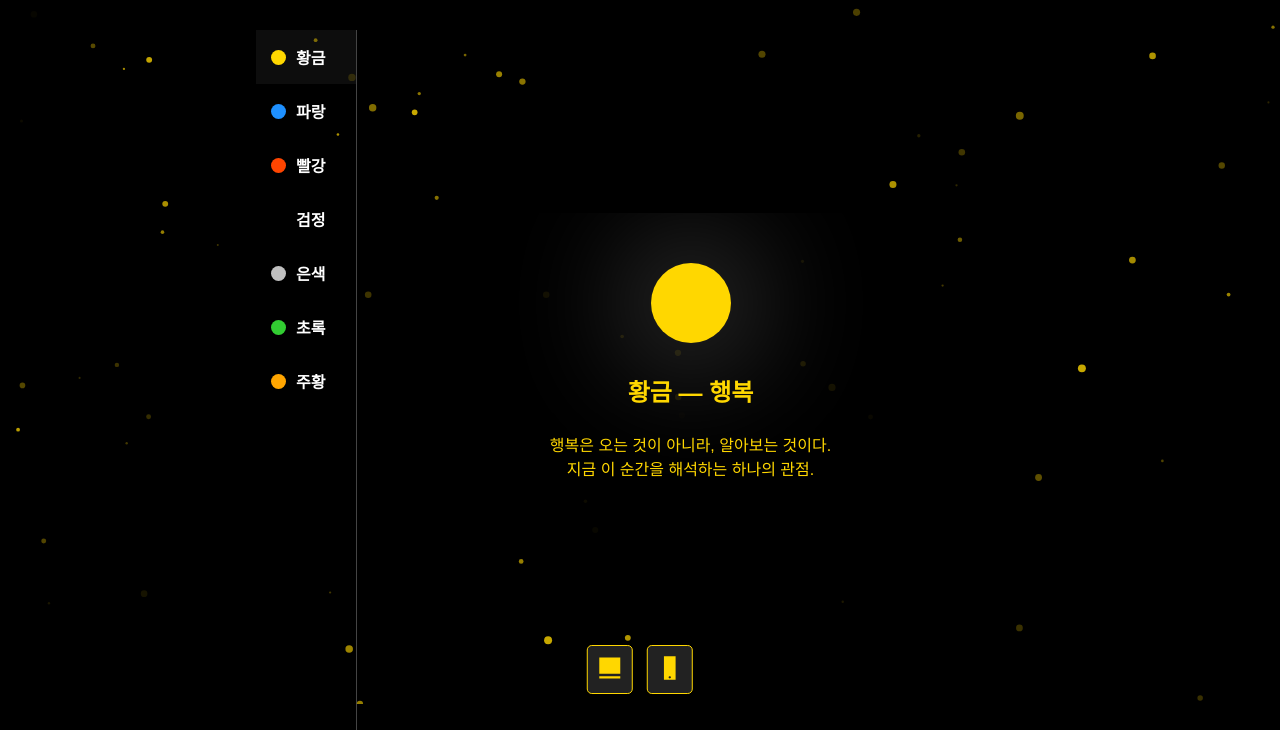
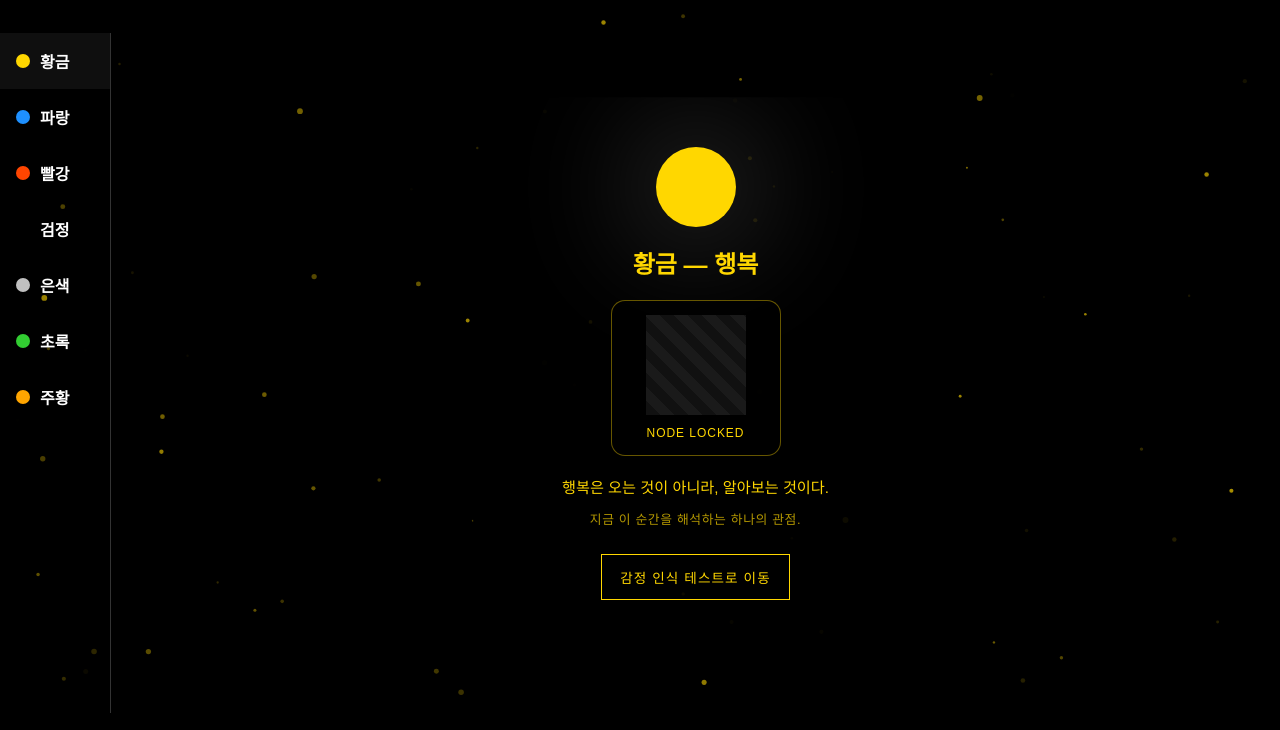
Before and after one commit to sodaus1213-png/eidos_code, a plain HTML site: page index.html in a window 1280 px wide. Shown: the part 96-826 px from the top of the page. Drawn offline with Linux system fonts and the light colour scheme.

Commit message:
Add files via upload

```diff
--- a/index.html
+++ b/index.html
@@ -3,7 +3,8 @@
 <head>
 <meta charset="UTF-8">
 <meta name="viewport" content="width=device-width, initial-scale=1.0">
-<title>희망.</title>
+<title>eidosnode.</title>
+
 <style>
   body {
     margin: 0;
@@ -11,258 +12,276 @@
     background-color: #000;
     color: #fff;
     overflow-x: hidden;
-    position: relative;
-    transition: max-width 0.3s ease;
   }
 
   header {
     text-align: center;
-    padding: 20px 10px;
+    padding: 24px 10px;
+    position: relative;
+    z-index: 2;
   }
+
   header h1 {
     margin: 0;
-    color: #fff;
-    font-size: 2em;
+    font-size: 2.2em;
+    letter-spacing: 0.08em;
   }
+
   header p {
-    margin-top: 5px;
-    color: #ccc;
+    margin-top: 6px;
     font-size: 0.9em;
-    max-width: 600px;
+    color: #aaa;
+    letter-spacing: 0.05em;
   }
 
   .container {
     display: flex;
-    flex-direction: row;
-    min-height: calc(100vh - 100px);
+    min-height: calc(100vh - 120px);
+    position: relative;
+    z-index: 2;
   }
 
-  /* 세로 탭 */
+  /* Tabs */
   .tabs {
+    width: 110px;
+    border-right: 1px solid #333;
     display: flex;
     flex-direction: column;
-    width: 100px;
-    border-right: 1px solid #444;
   }
+
   .tab {
+    padding: 16px;
+    cursor: pointer;
     display: flex;
     align-items: center;
-    padding: 15px;
-    cursor: pointer;
     font-weight: bold;
     transition: background 0.2s;
   }
+
   .tab.active {
-    background: rgba(255,255,255,0.05);
+    background: rgba(255,255,255,0.06);
   }
+
   .tab-dot {
-    width: 15px;
-    height: 15px;
+    width: 14px;
+    height: 14px;
     border-radius: 50%;
     margin-right: 10px;
   }
 
-  /* 탭 콘텐츠 */
+  /* Content */
   .content {
     flex: 1;
-    padding: 30px;
     display: flex;
     justify-content: center;
     align-items: center;
-    position: relative;
   }
+
   .tab-box {
     width: 90%;
-    max-width: 400px;
+    max-width: 420px;
+    padding: 50px 24px;
+    text-align: center;
     background: linear-gradient(180deg, rgba(0,0,0,0.8), rgba(0,0,0,0.95));
     clip-path: polygon(10% 0%, 90% 0%, 100% 100%, 0% 100%);
-    padding: 50px 20px;
-    display: flex;
-    flex-direction: column;
-    align-items: center;
-    justify-content: center;
-    text-align: center;
   }
+
   .circle {
     width: 80px;
     height: 80px;
     border-radius: 50%;
-    margin-bottom: 20px;
-    box-shadow: 0 0 60px 20px rgba(255,255,255,0.1);
-  }
-  .circle.spotlight {
-    box-shadow: 0 0 120px 30px rgba(255,255,255,0.2);
-  }
-  .tab-box h2 {
-    color: gold;
-    margin: 10px 0;
-  }
-  .tab-box p {
-    color: gold;
-    line-height: 1.5;
+    margin: 0 auto 18px;
+    box-shadow: 0 0 120px 30px rgba(255,255,255,0.15);
   }
 
-  /* 파티클 */
-  #particles {
-    position: fixed;
-    top: 0;
-    left: 0;
-    width: 100%;
-    height: 100%;
-    pointer-events: none;
-    z-index: 0;
+  h2 {
+    color: gold;
+    margin: 10px 0 14px;
   }
 
-  /* 하단 화면 모드 아이콘 */
-  #view-buttons {
+  /* QR */
+  .qr-box {
+    margin: 20px auto;
+    padding: 14px;
+    border: 1px solid rgba(255,215,0,0.4);
+    border-radius: 14px;
+    background: rgba(0,0,0,0.6);
+    width: 140px;
+    cursor: pointer;
+    transition: all 0.3s ease;
+  }
+
+  .qr-box:hover {
+    box-shadow: 0 0 30px rgba(255,215,0,0.3);
+  }
+
+  .qr-placeholder {
+    width: 100px;
+    height: 100px;
+    background: repeating-linear-gradient(
+      45deg,
+      #111,
+      #111 10px,
+      #1a1a1a 10px,
+      #1a1a1a 20px
+    );
+    margin: 0 auto 8px;
+  }
+
+  .qr-box span {
+    font-size: 0.75em;
+    color: gold;
+    letter-spacing: 0.08em;
+  }
+
+  .desc {
+    color: gold;
+    font-size: 0.95em;
+    line-height: 1.6;
+    margin-bottom: 8px;
+  }
+
+  .common-line {
+    color: rgba(255,215,0,0.7);
+    font-size: 0.8em;
+    letter-spacing: 0.05em;
+  }
+
+  /* Button */
+  .link-button {
+    margin-top: 26px;
+    padding: 12px 18px;
+    border: 1px solid gold;
+    background: transparent;
+    color: gold;
+    font-size: 0.85em;
+    letter-spacing: 0.08em;
+    cursor: pointer;
+    transition: all 0.3s ease;
+  }
+
+  .link-button:hover {
+    background: gold;
+    color: #000;
+  }
+
+  /* Particles */
+  canvas {
     position: fixed;
-    bottom: 10px;
-    left: 50%;
-    transform: translateX(-50%);
-    z-index: 1000;
-  }
-  #view-buttons button {
-    margin: 0 5px;
-    padding: 8px;
-    background: #222;
-    border: 1px solid gold;
-    border-radius: 5px;
-    cursor: pointer;
-  }
-  #view-buttons button:hover svg {
-    fill: #000;
-  }
-  #view-buttons svg {
-    width: 28px;
-    height: 28px;
-    fill: gold;
+    inset: 0;
+    z-index: 0;
+    pointer-events: none;
   }
 </style>
 </head>
+
 <body>
 
 <canvas id="particles"></canvas>
 
 <header>
-  <h1>희망.</h1>
-  <p>우리가 추구하는 것은 공감의 예술이며, 절대 신앙과 관련이 없습니다.</p>
+  <h1>eidosnode.</h1>
+  <p>감정의 실체화, 시각적인 형상.</p>
 </header>
 
 <div class="container">
   <div class="tabs">
-    <div class="tab active" data-tab="gold"><div class="tab-dot" style="background:#FFD700;"></div>황금</div>
-    <div class="tab" data-tab="blue"><div class="tab-dot" style="background:#1E90FF;"></div>파랑</div>
-    <div class="tab" data-tab="red"><div class="tab-dot" style="background:#FF4500;"></div>빨강</div>
-    <div class="tab" data-tab="black"><div class="tab-dot" style="background:#000;"></div>검정</div>
-    <div class="tab" data-tab="silver"><div class="tab-dot" style="background:#C0C0C0;"></div>은색</div>
-    <div class="tab" data-tab="green"><div class="tab-dot" style="background:#32CD32;"></div>초록</div>
-    <div class="tab" data-tab="orange"><div class="tab-dot" style="background:#FFA500;"></div>주황</div>
+    <div class="tab active" data-tab="gold"><div class="tab-dot" style="background:#FFD700"></div>황금</div>
+    <div class="tab" data-tab="blue"><div class="tab-dot" style="background:#1E90FF"></div>파랑</div>
+    <div class="tab" data-tab="red"><div class="tab-dot" style="background:#FF4500"></div>빨강</div>
+    <div class="tab" data-tab="black"><div class="tab-dot" style="background:#000"></div>검정</div>
+    <div class="tab" data-tab="silver"><div class="tab-dot" style="background:#C0C0C0"></div>은색</div>
+    <div class="tab" data-tab="green"><div class="tab-dot" style="background:#32CD32"></div>초록</div>
+    <div class="tab" data-tab="orange"><div class="tab-dot" style="background:#FFA500"></div>주황</div>
   </div>
 
-  <div class="content" id="tab-content">
-    <div class="tab-box">
-      <div class="circle spotlight" style="background:#FFD700;"></div>
-      <h2>황금 — 행복</h2>
-      <p>행복은 오는 것이 아니라, 알아보는 것이다.<br>지금 이 순간을 해석하는 하나의 관점.</p>
-    </div>
-  </div>
-</div>
-
-<!-- 하단 화면 모드 아이콘 -->
-<div id="view-buttons">
-  <!-- PC버전 아이콘 -->
-  <button onclick="setView('pc')">
-    <svg viewBox="0 0 24 24"><path d="M3 3h18v14H3V3zm0 16h18v2H3v-2z"/></svg>
-  </button>
-  <!-- 모바일버전 아이콘 -->
-  <button onclick="setView('mobile')">
-    <svg viewBox="0 0 24 24"><path d="M7 2h10v20H7V2zm5 19c.55 0 1-.45 1-1s-.45-1-1-1-1 .45-1 1 .45 1 1 1z"/></svg>
-  </button>
+  <div class="content" id="tab-content"></div>
 </div>
 
 <script>
-  // 탭 데이터
-  const tabs = document.querySelectorAll('.tab');
-  const content = document.getElementById('tab-content');
-
 const tabData = {
-    gold: { color: '#FFD700', title: '황금 — 행복', text: '행복은 오는 것이 아니라, 알아보는 것이다.\n지금 이 순간을 해석하는 하나의 관점.' },
-    blue: { color: '#1E90FF', title: '파랑 — 조심', text: '모든 선택은 속도가 아니라 각도를 요구한다.\n지금 이 순간을 해석하는 하나의 관점.' },
-    red: { color: '#FF4500', title: '빨강 — 충동', text: '망설이지 않은 선택은 기억에 남는다.\n지금 이 순간을 해석하는 하나의 관점.' },
-    black: { color: '#000', title: '검정 — 침묵', text: '말하지 않는 것도 하나의 응답이다.\n지금 이 순간을 해석하는 하나의 관점.' },
-    silver: { color: '#C0C0C0', title: '은색 — 의심', text: '의심 없는 믿음은 선택이 아니다.\n지금 이 순간을 해석하는 하나의 관점.' },
-    green: { color: '#32CD32', title: '초록 — 회복', text: '되돌아오는 데에도 방향이 있다.\n지금 이 순간을 해석하는 하나의 관점.' },
-    orange: { color: '#FFA500', title: '주황 — 시도', text: '결과보다 먼저 남는 것은 시도다.\n지금 이 순간을 해석하는 하나의 관점.' }
+  gold: { color:'#FFD700', title:'황금 — 행복', text:'행복은 오는 것이 아니라, 알아보는 것이다.' },
+  blue: { color:'#1E90FF', title:'파랑 — 조심', text:'속도보다 각도를 선택할 때가 있다.' },
+  red: { color:'#FF4500', title:'빨강 — 충동', text:'망설이지 않은 선택은 흔적을 남긴다.' },
+  black: { color:'#000', title:'검정 — 침묵', text:'말하지 않는 것도 하나의 응답이다.' },
+  silver:{ color:'#C0C0C0', title:'은색 — 의심', text:'의심 없는 믿음은 선택이 아니다.' },
+  green: { color:'#32CD32', title:'초록 — 회복', text:'되돌아오는 데에도 방향이 있다.' },
+  orange:{ color:'#FFA500', title:'주황 — 시도', text:'결과보다 먼저 남는 것은 시도다.' }
 };
 
-  tabs.forEach(tab => {
-    tab.addEventListener('click', () => {
-      tabs.forEach(t => t.classList.remove('active'));
-      tab.classList.add('active');
-      const key = tab.getAttribute('data-tab');
+const content = document.getElementById('tab-content');
+const tabs = document.querySelectorAll('.tab');
+
+function render(key){
   content.innerHTML = `
     <div class="tab-box">
-          <div class="circle spotlight" style="background:${tabData[key].color};"></div>
+      <div class="circle" style="background:${tabData[key].color}"></div>
       <h2>${tabData[key].title}</h2>
-          <p>${tabData[key].text.replace(/\n/g,'<br>')}</p>
+
+      <div class="qr-box" onclick="denyAccess()">
+        <div class="qr-placeholder"></div>
+        <span>NODE LOCKED</span>
+      </div>
+
+      <div class="desc">${tabData[key].text}</div>
+      <div class="common-line">지금 이 순간을 해석하는 하나의 관점.</div>
+
+      <button class="link-button"
+        onclick="window.open('https://sodaus1213-png.github.io/eidos.node.quiz/', '_blank')">
+        감정 인식 테스트로 이동
+      </button>
     </div>
   `;
-    });
+}
+
+tabs.forEach(t=>{
+  t.onclick=()=>{
+    tabs.forEach(x=>x.classList.remove('active'));
+    t.classList.add('active');
+    render(t.dataset.tab);
+  }
 });
 
-  // 파티클
-  const canvas = document.getElementById('particles');
-  const ctx = canvas.getContext('2d');
-  let particlesArray = [];
+render('gold');
 
-  function initParticles() {
-    canvas.width = window.innerWidth;
-    canvas.height = window.innerHeight;
-    particlesArray = [];
-    for(let i=0; i<80; i++){
-      particlesArray.push({
-        x: Math.random()*canvas.width,
-        y: Math.random()*canvas.height,
-        size: Math.random()*3+1,
-        speedX: Math.random()*0.5-0.25,
-        speedY: Math.random()*0.5-0.25,
-        alpha: Math.random()*0.8
+function denyAccess(){
+  alert('입장 권한 없음\n\n이 노드는 아직 열리지 않았습니다.');
+}
+
+/* Particles */
+const canvas=document.getElementById('particles');
+const ctx=canvas.getContext('2d');
+let ps=[];
+function init(){
+  canvas.width=innerWidth;
+  canvas.height=innerHeight;
+  ps=[];
+  for(let i=0;i<80;i++){
+    ps.push({
+      x:Math.random()*canvas.width,
+      y:Math.random()*canvas.height,
+      r:Math.random()*2+1,
+      dx:(Math.random()-0.5)*0.3,
+      dy:(Math.random()-0.5)*0.3,
+      a:Math.random()*0.7
     });
   }
 }
-
-  function animateParticles() {
+function anim(){
   ctx.clearRect(0,0,canvas.width,canvas.height);
-    particlesArray.forEach(p => {
+  ps.forEach(p=>{
     ctx.beginPath();
-      ctx.arc(p.x,p.y,p.size,0,Math.PI*2);
-      ctx.fillStyle = `rgba(255,215,0,${p.alpha})`;
+    ctx.arc(p.x,p.y,p.r,0,Math.PI*2);
+    ctx.fillStyle=`rgba(255,215,0,${p.a})`;
     ctx.fill();
-      p.x += p.speedX;
-      p.y += p.speedY;
-      if(p.x > canvas.width) p.x=0;
-      if(p.x <0) p.x=canvas.width;
-      if(p.y>canvas.height) p.y=0;
-      if(p.y<0) p.y=canvas.height;
+    p.x+=p.dx; p.y+=p.dy;
+    if(p.x<0||p.x>canvas.width) p.dx*=-1;
+    if(p.y<0||p.y>canvas.height) p.dy*=-1;
   });
-    requestAnimationFrame(animateParticles);
+  requestAnimationFrame(anim);
 }
-
-  window.addEventListener('resize', initParticles);
-  initParticles();
-  animateParticles();
-
-  // 화면 모드 버튼
-  function setView(type){
-    let width;
-    switch(type){
-      case 'pc': width=1200; break;
-      case 'mobile': width=768; break;
-    }
-    document.body.style.maxWidth = width + 'px';
-    document.body.style.margin = '0 auto';
-  }
-  setView('mobile'); // 초기값 모바일
+init(); anim();
+window.onresize=init;
 </script>
 
 </body>
```
Lines whose indentation alone changed are shown as unchanged.
